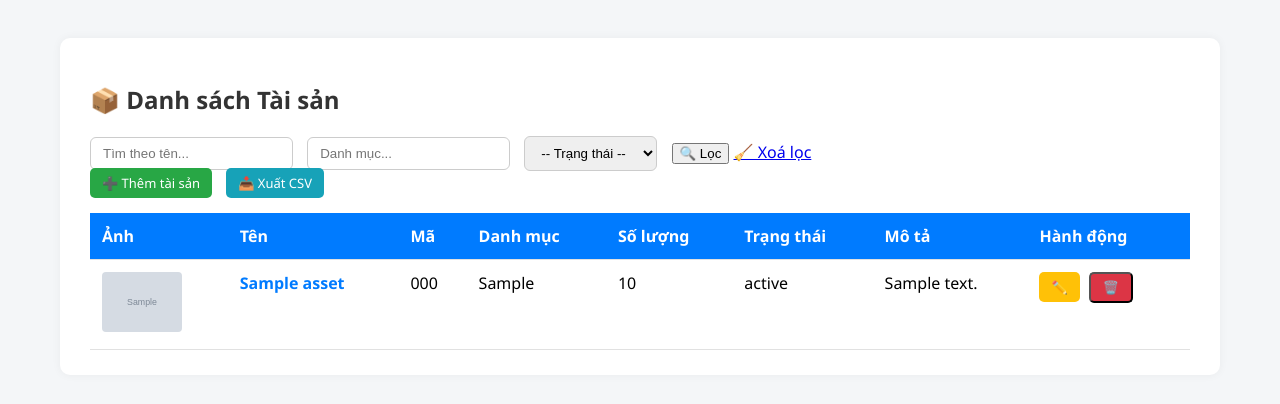
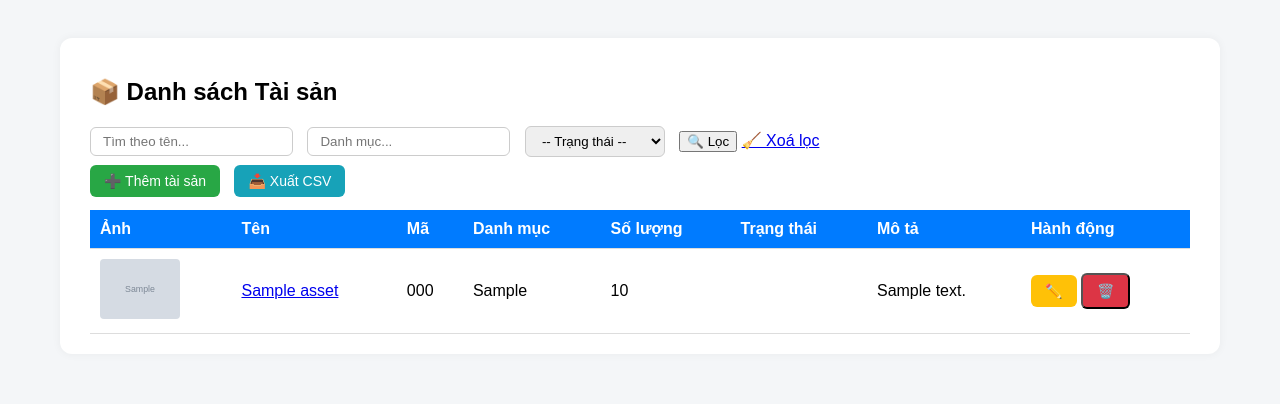
Before and after one commit to LeHungBOS/quanlytaisansukien, a FastAPI app: page /assets in a window 1280 px wide. Shown: the top 404 px of the page. Run offline with FastAPI, Linux system fonts and the light colour scheme; tables that the repository leaves empty hold one stand-in row (values such as "Sample post"); grey boxes marked "Sample" are stand-in pictures.

Commit message:
Update assets.html

```diff
--- a/templates/assets.html
+++ b/templates/assets.html
@@ -2,10 +2,10 @@
 <html lang="vi">
 <head>
   <meta charset="UTF-8">
-    <title>Quản lý Tài sản</title>
+  <title>Danh sách Tài sản</title>
   <style>
     body {
-            font-family: "Segoe UI", sans-serif;
+      font-family: Arial, sans-serif;
       background: #f4f6f8;
       padding: 30px;
     }
@@ -13,61 +13,61 @@
       max-width: 1100px;
       margin: auto;
       background: #fff;
-            border-radius: 10px;
-            padding: 25px 30px;
+      border-radius: 12px;
+      padding: 20px 30px;
       box-shadow: 0 0 10px rgba(0,0,0,0.05);
     }
     h2 {
       margin-bottom: 20px;
-            color: #333;
     }
-        .filters input,
-        .filters select {
-            padding: 8px 12px;
+    .filters input, .filters select {
+      padding: 6px 12px;
       margin-right: 10px;
       border-radius: 6px;
       border: 1px solid #ccc;
     }
+    .btn {
+      padding: 8px 14px;
+      border-radius: 6px;
+      text-decoration: none;
+      color: white;
+      font-size: 14px;
+    }
+    .btn-add { background: #28a745; }
+    .btn-export { background: #17a2b8; margin-left: 10px; }
+    .btn-edit { background: #ffc107; }
+    .btn-delete { background: #dc3545; }
+
     table {
       width: 100%;
       border-collapse: collapse;
       margin-top: 20px;
-            background: #fff;
     }
     th, td {
-            padding: 12px;
-            border-bottom: 1px solid #e1e1e1;
+      padding: 10px;
       text-align: left;
-            vertical-align: top;
+      border-bottom: 1px solid #ddd;
     }
     th {
-            background: #007bff;
+      background-color: #007bff;
       color: white;
     }
     img.asset-img {
       max-width: 80px;
       border-radius: 4px;
     }
-        .actions a, .actions form {
+    .status-tag {
+      padding: 4px 8px;
+      border-radius: 6px;
+      font-weight: bold;
+      color: white;
       display: inline-block;
-            margin-right: 5px;
     }
-        .btn {
-            padding: 6px 12px;
-            border-radius: 5px;
-            color: white;
-            text-decoration: none;
-            font-size: 13px;
-        }
-        .btn-edit { background: #ffc107; }
-        .btn-delete { background: #dc3545; }
-        .btn-add { background: #28a745; margin-bottom: 12px; }
-        .btn-export { background: #17a2b8; margin-left: 10px; }
-        .btn-detail {
-            color: #007bff;
-            text-decoration: none;
-            font-weight: 600;
-        }
+    .status-sẵn-sàng { background-color: #28a745; }
+    .status-đang-cho-thuê { background-color: #fd7e14; }
+    .status-bảo-trì { background-color: #dc3545; }
+    .status-ngừng-sử-dụng { background-color: #6c757d; }
+    .status-chờ-xử-lý { background-color: #6f42c1; }
   </style>
 </head>
 <body>
@@ -81,13 +81,18 @@
       <option value="">-- Trạng thái --</option>
       <option value="Sẵn sàng" {% if status == 'Sẵn sàng' %}selected{% endif %}>Sẵn sàng</option>
       <option value="Đang cho thuê" {% if status == 'Đang cho thuê' %}selected{% endif %}>Đang cho thuê</option>
+      <option value="Bảo trì" {% if status == 'Bảo trì' %}selected{% endif %}>Bảo trì</option>
+      <option value="Ngừng sử dụng" {% if status == 'Ngừng sử dụng' %}selected{% endif %}>Ngừng sử dụng</option>
+      <option value="Chờ xử lý" {% if status == 'Chờ xử lý' %}selected{% endif %}>Chờ xử lý</option>
     </select>
     <button type="submit">🔍 Lọc</button>
     <a href="/assets">🧹 Xoá lọc</a>
   </form>
 
+  <div style="margin: 15px 0;">
     <a href="/assets/add" class="btn btn-add">➕ Thêm tài sản</a>
     <a href="/assets/export" class="btn btn-export">📥 Xuất CSV</a>
+  </div>
 
   {% if assets %}
   <table>
@@ -110,18 +115,22 @@
         {% if asset.image_path %}
           <img src="/{{ asset.image_path }}" class="asset-img">
         {% else %}
-                    <span>—</span>
+          <i>Không có</i>
         {% endif %}
       </td>
-            <td><a href="/assets/view/{{ asset.id }}" class="btn-detail">{{ asset.name }}</a></td>
+      <td><a href="/assets/view/{{ asset.id }}">{{ asset.name }}</a></td>
       <td>{{ asset.code }}</td>
       <td>{{ asset.category }}</td>
       <td>{{ asset.quantity }}</td>
-            <td>{{ asset.status }}</td>
+      <td>
+        <span class="status-tag status-{{ asset.status|lower|replace(' ', '-') }}">
+          {{ asset.status }}
+        </span>
+      </td>
       <td>{{ asset.description[:100] }}{% if asset.description|length > 100 %}...{% endif %}</td>
-            <td class="actions">
+      <td>
         <a href="/assets/edit/{{ asset.id }}" class="btn btn-edit">✏️</a>
-                <form method="post" action="/assets/delete/{{ asset.id }}" onsubmit="return confirm('Xác nhận xoá tài sản này?');">
+        <form method="post" action="/assets/delete/{{ asset.id }}" style="display:inline;" onsubmit="return confirm('Xác nhận xoá?');">
           <button type="submit" class="btn btn-delete">🗑️</button>
         </form>
       </td>
```
Lines whose indentation alone changed are shown as unchanged.
